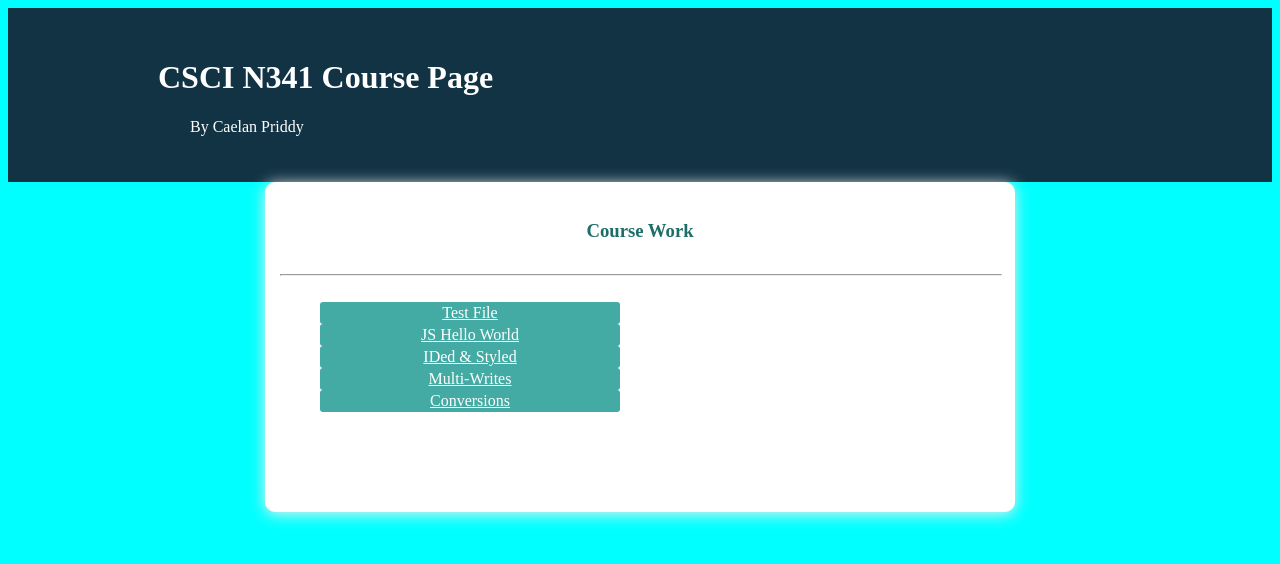
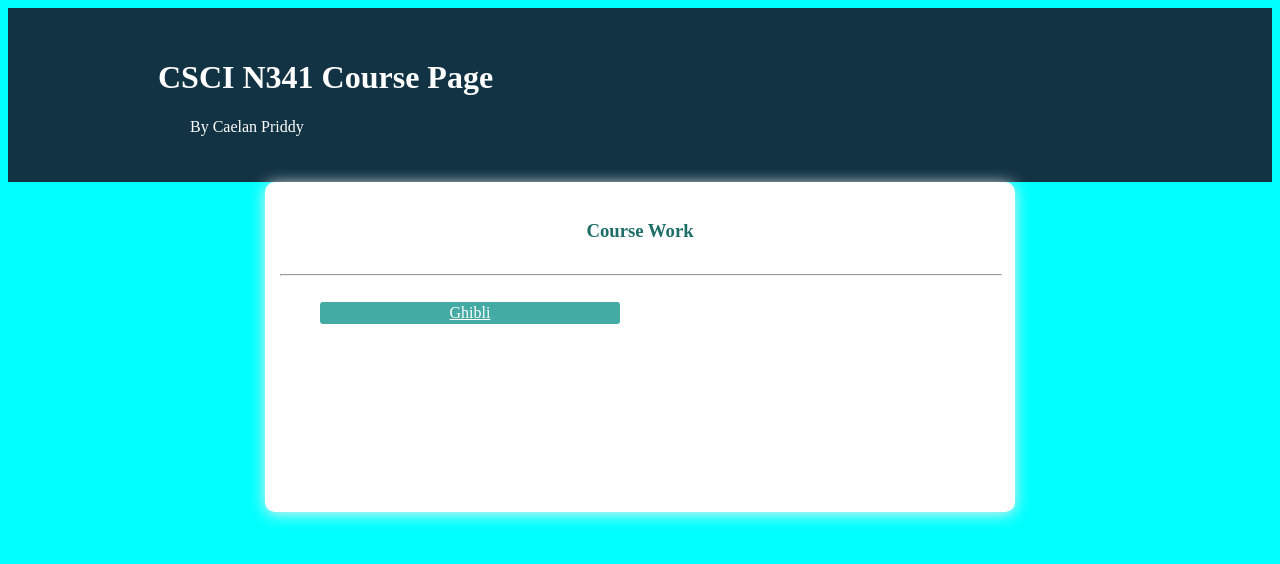
Before and after one commit to Copperhead007/Copperhead007.github.io, a plain HTML site: page index.html in a window 1280 px wide. Drawn offline with Linux system fonts and the light colour scheme.

Commit message:
Update index.html

```diff
--- a/index.html
+++ b/index.html
@@ -10,7 +10,6 @@
 -->
 
 <!DOCTYPE html>
-<!-- saved from url=(0065)http://cs.iupui.edu/~dbrobert/n341/samples/sampleStudentFile.html -->
 <html lang="en"><head><meta http-equiv="Content-Type" content="text/html; charset=UTF-8">
 
 
@@ -33,27 +32,8 @@
 		<ul>  <!-- Beginning of unordered list -->
 
 			<li>  <!-- Start of first list item -->
-				<a href="http://cs.iupui.edu/~cbpriddy/n341/testFile.html">Test File</a>  <!-- link to the Test File To Launch Our N341 Journey -->
+				<a href="https://github.com/Copperhead007/Copperhead007.github.io/blob/main/ghibli.html">Ghibli</a>  <!-- link to the Test File To Launch Our N341 Journey -->
 			</li>  <!-- End of first list item -->
-
-			<li>  <!-- Start of second list item -->
-				<a href="http://cs.iupui.edu/~cbpriddy/n341/helloworld.html">JS Hello World</a>  <!-- link to YOUR jsHelloWorld lab -->
-			</li>  <!-- End of second list item -->
-
-			<li>  <!-- Start of third list item -->
-				<a href="http://cs.iupui.edu/~cbpriddy/n341/pirate.html">IDed & Styled</a>  <!-- link to YOUR Pirate Page html -->
-			</li>  <!-- End of third list item -->
-
-			<li>  <!-- Start of fourth list item -->
-				<a href="http://cs.iupui.edu/~cbpriddy/n341/multiwrites.html">Multi-Writes</a>  <!-- link to YOUR Multi-Write Page html -->
-			</li>  <!-- End of fourth list item -->
-
-			<li>  <!-- Start of fifth list item -->
-				<a href="http://cs.iupui.edu/~cbpriddy/n341/conversion.html">Conversions</a>  <!-- link to YOUR Conversions Lab html -->
-			</li>  <!-- End of fifth list item -->
-
-
-
 
 		</ul>  <!-- End of unordered list -->
 
```
